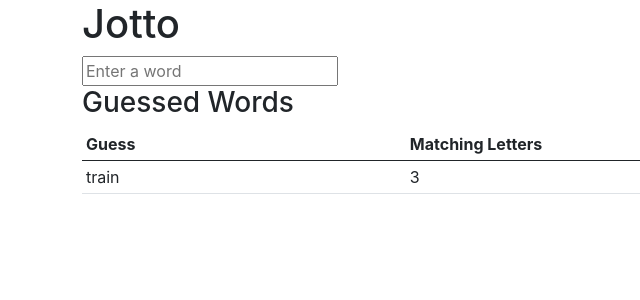
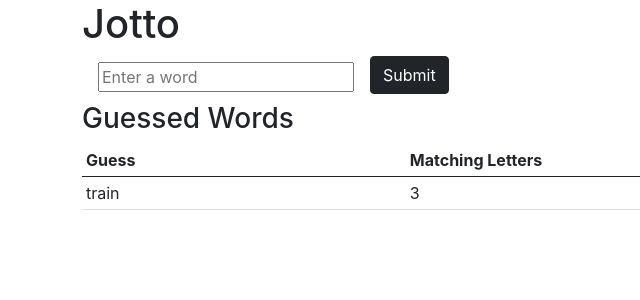
Before and after one commit to tamaramunoz/jotto-testing, a React (Create React App) app: page / in a window 1280 px wide. Shown: the top 300 px of the page, without its empty margins (0-640 px from the left). Built offline with nearby package versions, Linux system fonts and the light colour scheme.

Commit message:
test: creating a mock event to test input value

```diff
--- a/src/components/Input.jsx
+++ b/src/components/Input.jsx
@@ -2,9 +2,28 @@ import React from 'react';
 import PropTypes from 'prop-types';
 
 const Input = ({ secretWord }) => {
+
+    const [currentGuess, setCurrentGuess] = React.useState("");
+
     return (
         <div data-test="component-input" >
-            <input type="text" placeholder="Enter a word" />
+            <form className="form-inline">
+                <input
+                    data-test="input-box"
+                    type="text"
+                    placeholder="Enter a word"
+                    className="mb-2 mx-sm-3"
+                    value={currentGuess}
+                    onChange={(e) => setCurrentGuess(e.target.value)}
+                />
+
+                <button
+                    data-test="submit-button"
+                    className="btn btn-dark mb-2"
+                >
+                    Submit
+                </button>
+            </form>
         </div>
     )
 };
@@ -13,4 +32,6 @@ Input.propTypes = {
     secretWord: PropTypes.string.isRequired
 }
 
+
+
 export default Input;
```
Also changed, not shown: 1 other file (tests, documents, lock files or other folders).
